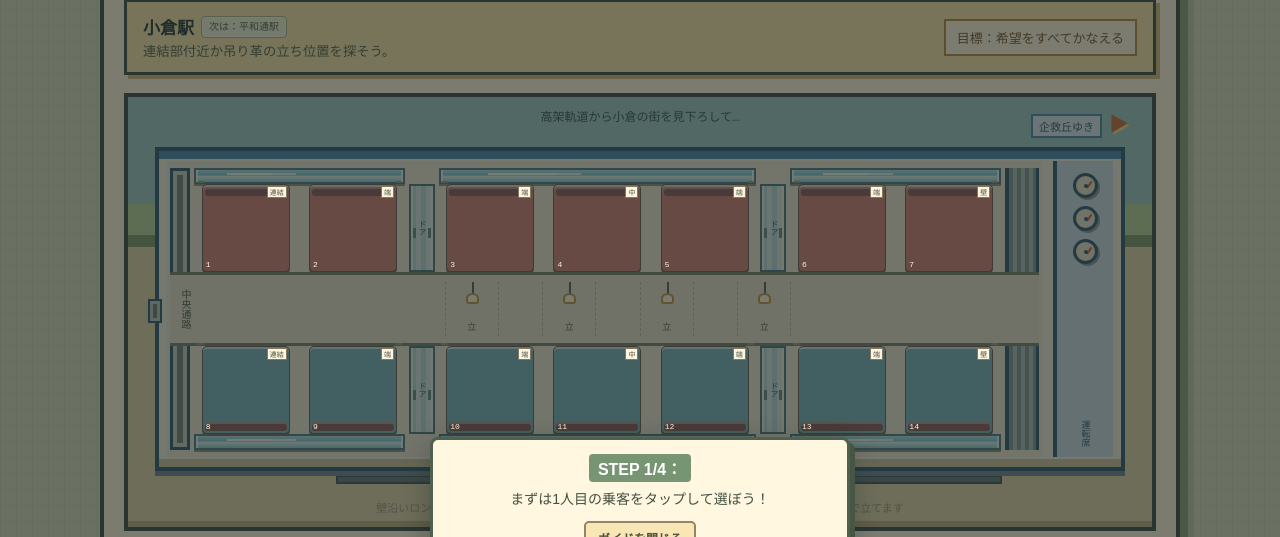
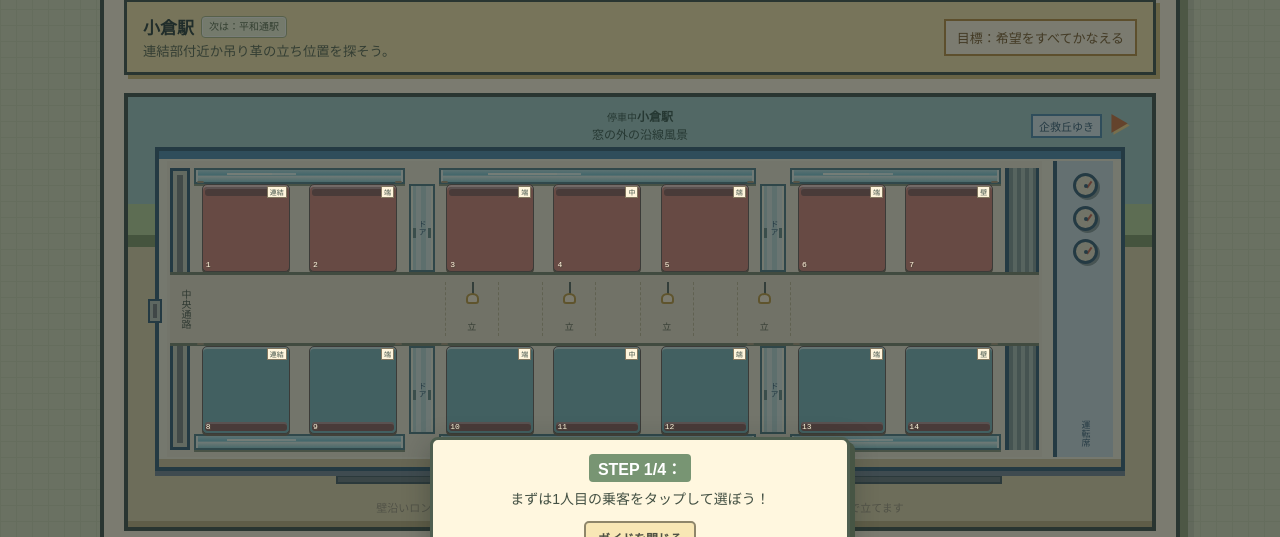
Before and after one commit to s245054/s245054.github.io, a plain HTML site: page train-seat-game/index.html in a window 1280 px wide. Shown: the part 263-800 px from the top of the page. Drawn offline with Linux system fonts and the light colour scheme; a web font is replaced by a local one.

Commit message:
Add moving scenery window and station board

```diff
--- a/train-seat-game/index.html
+++ b/train-seat-game/index.html
@@ -8,7 +8,12 @@
 <body><main class="wrap"><div class="top"><div class="brand">🚝 北九州モノレール</div><button class="sound" id="sound">♪ モノレール運行中</button></div><header class="hero"><h1>北九州モノレールの席えらび</h1><p>小倉駅から企救丘駅へ、13駅の旅</p></header>
 <section class="game"><div class="bar"><div class="stage-pill" id="stageLabel">STAGE 1 / 13</div><div class="progress" id="progress"></div><div class="score">★ <span id="totalScore">0</span> pt</div></div>
 <div class="mission"><div><div class="station-heading"><strong id="stageTitle"></strong><span class="next-station" id="nextStation"></span></div><small id="stageDesc"></small></div><div class="goal" id="goal"></div></div>
-<div class="scene"><div class="outside">高架軌道から小倉の街を見下ろして…</div><div class="train-front"><span>企救丘ゆき</span><span class="front-arrow">▶</span></div><div class="car-shell"><div class="car"><div class="cabin" id="seatGrid"></div><div class="driver" aria-label="運転席"><div class="instrument-stack" aria-label="丸い計器が3つ"><i class="gauge"></i><i class="gauge"></i><i class="gauge"></i></div><span class="driver-label">運転席</span></div></div><div class="wheelset" aria-hidden="true"><i></i><i></i></div></div><div class="seat-hint">壁沿いロングシート：ドア横・真ん中・連結部の席　／　隣席は同じベンチ内のみ　／　吊り革で立てます</div></div>
+<div class="scene"><div class="outside" aria-label="窓の外の景色">
+  <div class="landscape-window"><div class="landscape-track" id="landscapeTrack"></div>
+    <div class="platform-scene" id="platformScene"><i class="platform-post post-a"></i><i class="platform-post post-b"></i><i class="platform-post post-c"></i><div class="platform-edge"></div><div class="station-board"><small>停車中</small><b id="outsideStation">小倉駅</b></div></div>
+  </div>
+  <span class="outside-caption">窓の外の沿線風景</span><span class="route-status" id="routeStatus" hidden></span>
+</div><div class="train-front"><span>企救丘ゆき</span><span class="front-arrow">▶</span></div><div class="car-shell"><div class="car"><div class="cabin" id="seatGrid"></div><div class="driver" aria-label="運転席"><div class="instrument-stack" aria-label="丸い計器が3つ"><i class="gauge"></i><i class="gauge"></i><i class="gauge"></i></div><span class="driver-label">運転席</span></div></div><div class="wheelset" aria-hidden="true"><i></i><i></i></div></div><div class="seat-hint">壁沿いロングシート：ドア横・真ん中・連結部の席　／　隣席は同じベンチ内のみ　／　吊り革で立てます</div></div>
 <div class="people-title">乗客さん <span style="font-size:12px;color:#9a927b;font-weight:500">（乗客を選んでから席をタップ）</span></div><div class="passengers" id="passengers"></div>
 <div class="bottom"><div class="tip" id="tip">希望をかなえるとボーナスがもらえるよ。</div><div class="buttons"><button class="btn reset" id="reset">やりなおす</button><button class="btn next" id="next" disabled>採点する →</button></div></div><div class="toast" id="toast"></div></section><div class="footer">あせらず、のんびり。いい旅になりますように。 ☁<br><a href="https://dot-illust.net/category/character/" target="_blank" rel="noopener">人物ドット絵：DOT ILLUST</a></div></main>
 <div class="result" id="result"><div class="card"><div id="resultIcon" style="font-size:40px">🚝</div><h2 id="resultTitle">いい旅でした！</h2><div class="stars" id="resultStars"></div><p id="resultText"></p><div id="resultFeedback" class="feedback-list"></div><button class="btn next" id="resultNext">つぎの駅へ →</button></div></div>
```
